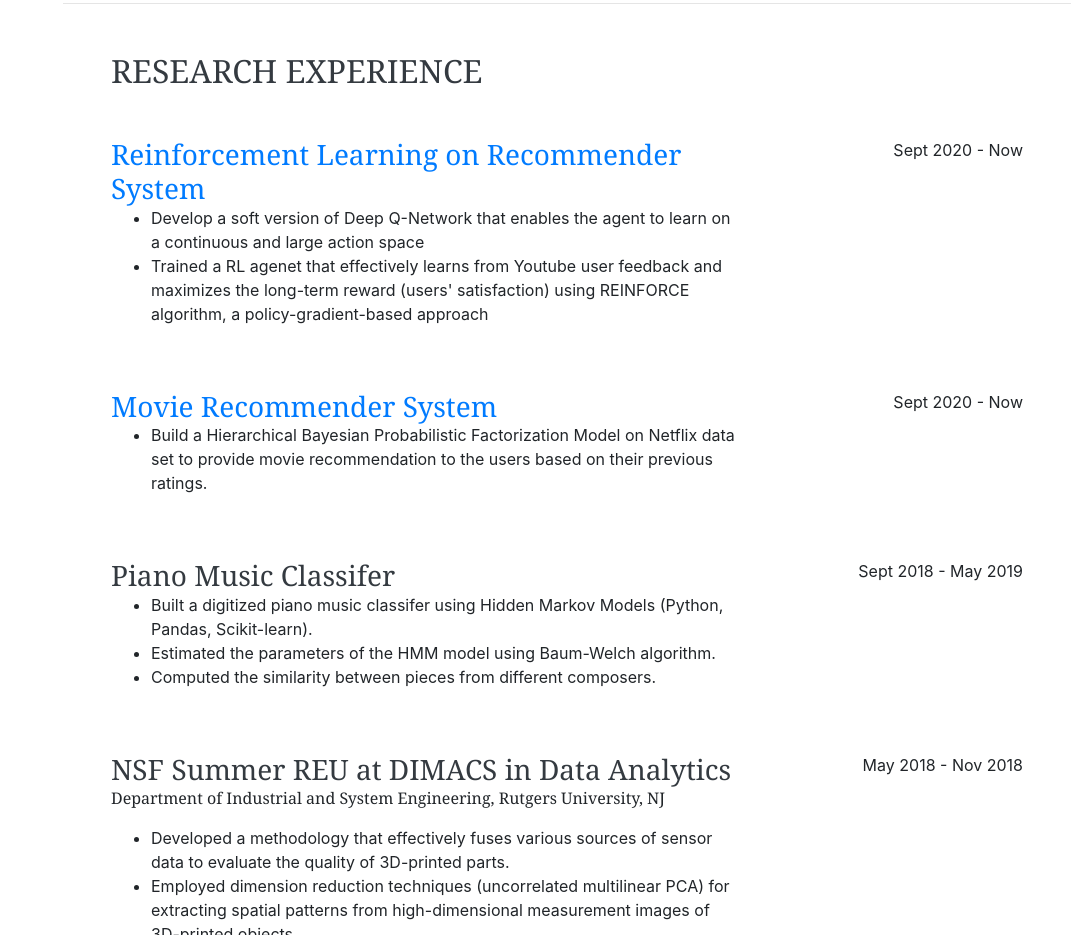
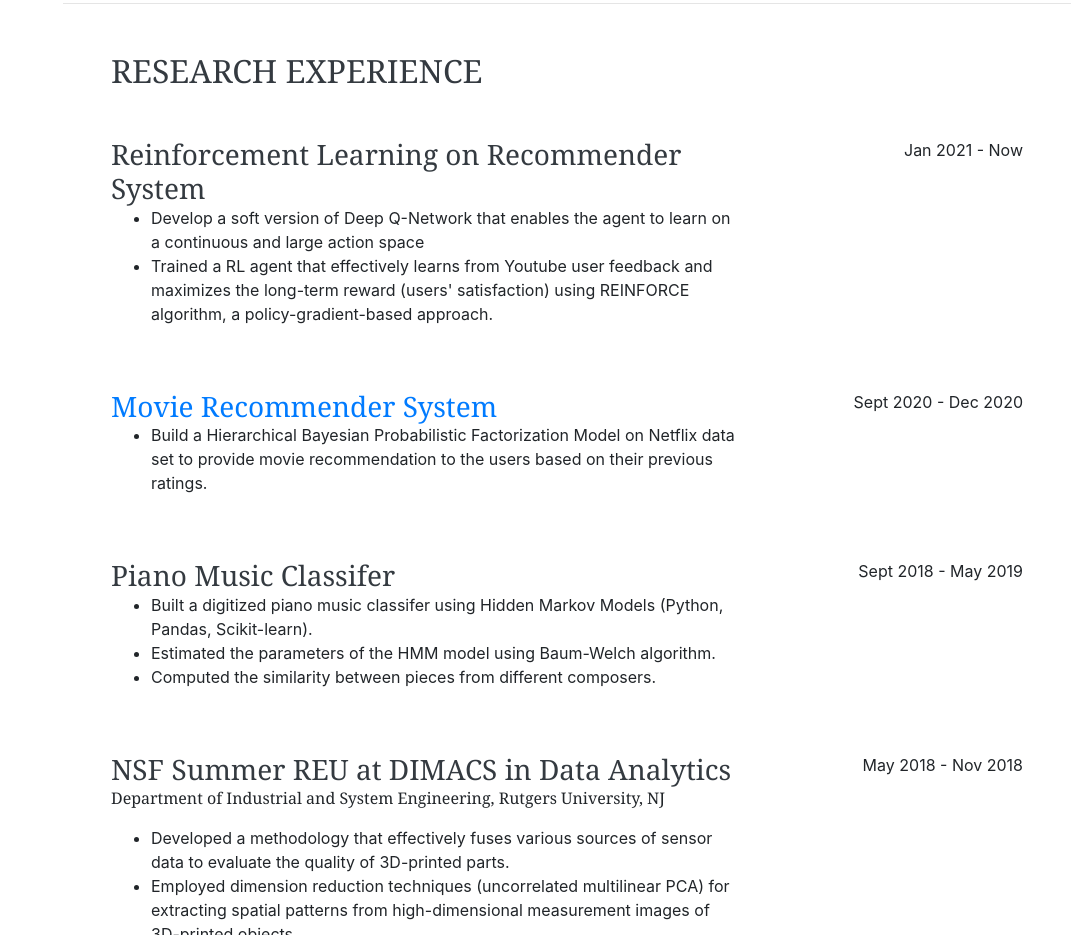
Before and after one commit to xliu-522/xinruwebspace, a website with bundled scripts: page index.html in a window 1280 px wide. Shown: the part 2400-3335 px from the top of the page, without its empty margins (209-1280 px from the left). Built offline with nearby package versions, Linux system fonts and the light colour scheme; a web font is replaced by a local one.

Commit message:
Update index.html

```diff
--- a/index.html
+++ b/index.html
@@ -137,16 +137,16 @@
         <h2 class="mb-5">Research Experience</h2>
         <div class="resume-item d-flex flex-column flex-md-row justify-content-between mb-5">
           <div class="resume-content">
-            <h3 class="mb-0"><a href="static/upload.zip">Reinforcement Learning on Recommender System</a></h3>
+            <h3 class="mb-0">Reinforcement Learning on Recommender System</h3>
             <ul>
               <li>Develop a soft version of Deep Q-Network that enables the agent to learn on a continuous and large action space</li>
-              <li>Trained a RL agenet that effectively learns from Youtube user feedback and maximizes the long-term reward (users' satisfaction) using REINFORCE algorithm,
-                a policy-gradient-based approach </li>
+              <li>Trained a RL agent that effectively learns from Youtube user feedback and maximizes the long-term reward (users' satisfaction) using REINFORCE algorithm,
+                a policy-gradient-based approach. </li>
             </ul>
 
           </div>
           <div class="resume-date text-md-right">
-            <span class="mb-0">Sept 2020 - Now</span>
+            <span class="mb-0">Jan 2021 - Now</span>
           </div>
         </div>
 
@@ -159,7 +159,7 @@
 
           </div>
           <div class="resume-date text-md-right">
-            <span class="mb-0">Sept 2020 - Now</span>
+            <span class="mb-0">Sept 2020 - Dec 2020</span>
           </div>
         </div>
 
```
